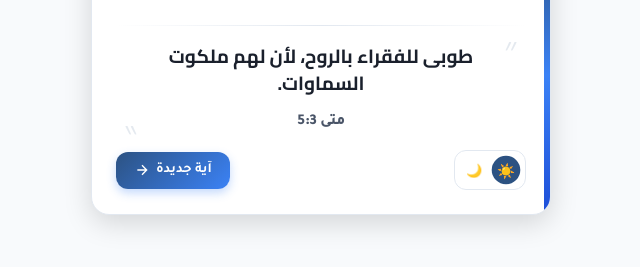
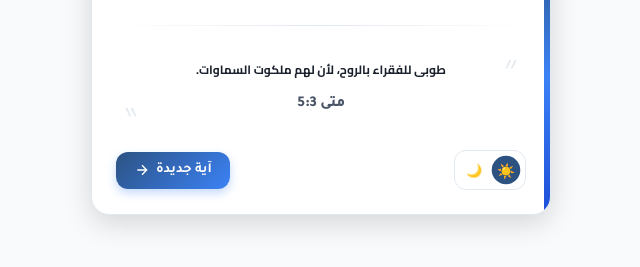
Before and after one commit to mohamedaminekilani-cyber/notion_widgets, a plain HTML site: page index.html in a window 1280 px wide. Shown: the part 325-592 px from the top of the page, without its empty margins (319-959 px from the left). Drawn offline with Linux system fonts and the light colour scheme.

Commit message:
Refactor dark theme colors and fit text function
Updated dark theme colors and improved text fitting logic.

```diff
--- a/index.html
+++ b/index.html
@@ -15,13 +15,13 @@
       --border-light: #e2e8f0;
       --quote-light: #cbd5e0;
 
-      --bg-dark: #2F3438;
-      --card-dark: #3a4045;
+      --bg-dark: #191919;
+      --card-dark: #2d2d2d;
       --text-dark: #f1f5f9;
       --text-secondary-dark: #a0aec0;
       --accent-dark: #60a5fa;
-      --border-dark: #4a5560;
-      --quote-dark: #64748b;
+      --border-dark: #444444;
+      --quote-dark: #666666;
     }
 
     body {
@@ -321,42 +321,33 @@
     const darkBtn = document.getElementById('dark-btn');
     const body = document.body;
 
-    // Fit text without cutting words
+    // Resize text to fit container without cutting words
     function fitTextToContainer() {
       const container = document.querySelector('.verse-container');
       const textEl = verseTextEl;
+      const refEl = verseRefEl;
 
       // Reset to base size
       textEl.style.fontSize = '20px';
-      textEl.style.lineHeight = '1.5';
 
-      const containerHeight = container.clientHeight - 40; // Account for reference and spacing
-      const containerWidth = container.clientWidth - 32; // Account for padding
+      // Get available height for verse text (container height minus ref height and margins)
+      const containerHeight = container.clientHeight;
+      const refHeight = refEl.offsetHeight;
+      const availableHeight = containerHeight - refHeight - 32; // 32px for margins and spacing
 
-      // Measure text
-      const span = document.createElement('span');
-      span.style.fontFamily = getComputedStyle(textEl).fontFamily;
-      span.style.fontWeight = getComputedStyle(textEl).fontWeight;
-      span.style.visibility = 'hidden';
-      span.style.position = 'absolute';
-      span.style.whiteSpace = 'pre-wrap';
-      span.style.wordBreak = 'break-word';
-      span.style.textAlign = 'center';
-      span.style.width = containerWidth + 'px';
-      span.style.fontSize = '20px';
-      span.style.lineHeight = '1.5';
-      span.textContent = textEl.textContent;
-      document.body.appendChild(span);
+      // Gradually reduce font size until text fits
+      let fontSize = 20;
+      textEl.style.fontSize = fontSize + 'px';
 
-      const textHeight = span.offsetHeight;
-      document.body.removeChild(span);
+      // Use a loop to ensure full text is visible without overflow
+      while (textEl.scrollHeight > availableHeight && fontSize > 12) {
+        fontSize -= 0.5;
+        textEl.style.fontSize = fontSize + 'px';
+      }
 
-      // Calculate needed scale
-      if (textHeight > containerHeight) {
-        const scale = containerHeight / textHeight;
-        const newFontSize = Math.max(12, Math.floor(20 * scale));
-        textEl.style.fontSize = newFontSize + 'px';
-        textEl.style.lineHeight = (1.5 * newFontSize / 20).toFixed(2);
+      // Ensure minimum font size for readability
+      if (fontSize < 12) {
+        textEl.style.fontSize = '12px';
       }
     }
 
@@ -377,8 +368,9 @@
       const verse = verses[index];
       verseTextEl.textContent = verse.text;
       verseRefEl.textContent = verse.ref;
-      // Adjust text size after content change
-      setTimeout(fitTextToContainer, 30);
+
+      // Delay fitting to ensure DOM has updated
+      setTimeout(fitTextToContainer, 10);
     }
 
     function nextVerse() {
@@ -394,9 +386,7 @@
     window.addEventListener('load', () => {
       setTimeout(fitTextToContainer, 100);
     });
-    window.addEventListener('resize', () => {
-      setTimeout(fitTextToContainer, 100);
-    });
+    window.addEventListener('resize', fitTextToContainer);
 
     // Event listeners
     nextBtn.addEventListener('click', nextVerse);
```
